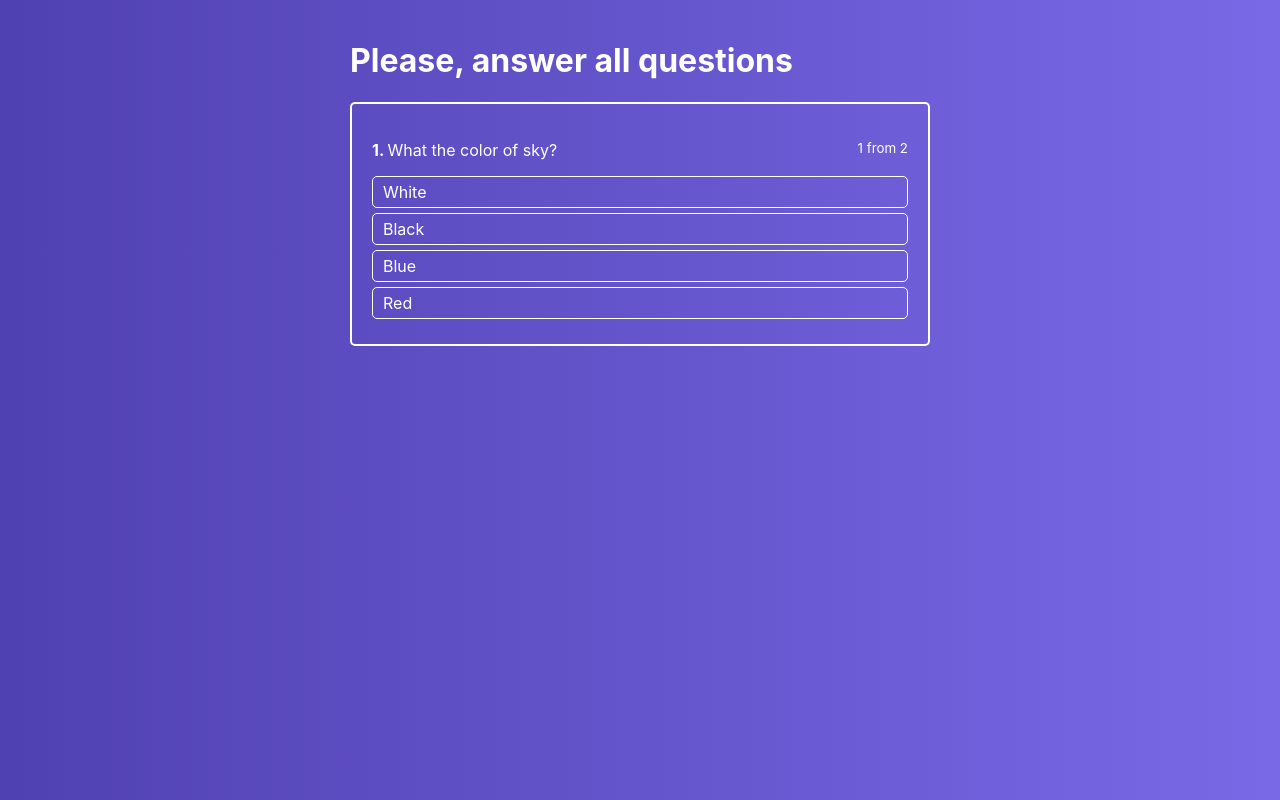
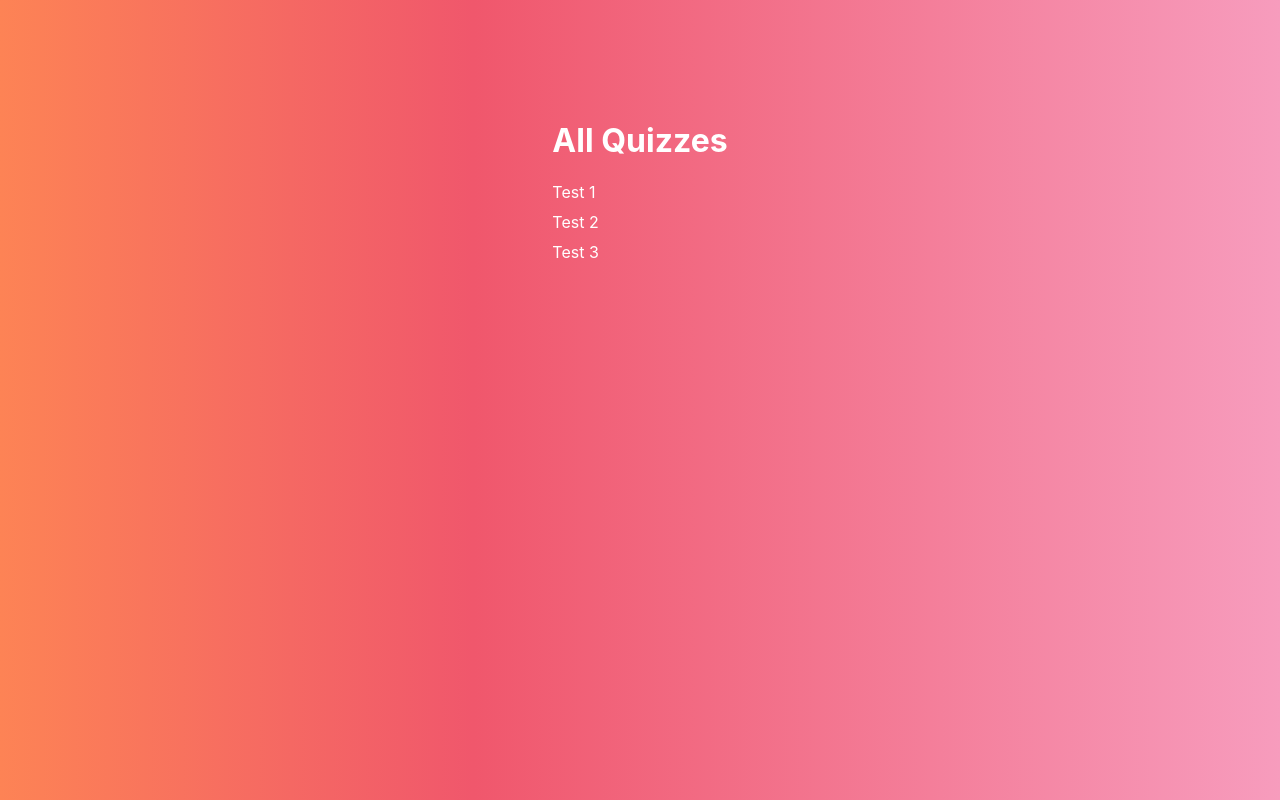
Before and after one commit to nakhaev/react-course, a React (Create React App) app: page / in a window 1280 px wide. Built offline with nearby package versions, Linux system fonts and the light colour scheme; the HTML template or start-up script is replaced by a standard one.

Commit message:
Routing was added

```diff
--- a/package.json
+++ b/package.json
@@ -10,6 +10,7 @@
     "prop-types": "^15.7.2",
     "react": "^17.0.2",
     "react-dom": "^17.0.2",
+    "react-router-dom": "^5.3.0",
     "react-scripts": "4.0.3",
     "web-vitals": "^1.0.1"
   },
--- a/src/App.js
+++ b/src/App.js
@@ -1,12 +1,21 @@
 import React, { Component } from 'react'
 import Layout from './hoc/Layout/Layout';
 import Quiz from './containers/Quiz/Quiz';
+import { Route, Switch } from 'react-router-dom';
+import QuizCreator from './containers/QuizCreator/QuizCreator';
+import QuizList from './containers/QuizList/QuizList';
+import Auth from './containers/Auth/Auth';
 
 class App extends Component {
   render() {
      return (
          <Layout>
-            <Quiz />
+             <Switch>
+                 <Route path='/auth' component={Auth} />
+                 <Route path='/quiz-creator' component={QuizCreator} />
+                 <Route path='/quiz/:id' component={Quiz} />
+                 <Route path='/' component={QuizList} />
+             </Switch>
          </Layout>
     );
   }
--- a/src/components/FinishedQuiz/FinishedQuiz.js
+++ b/src/components/FinishedQuiz/FinishedQuiz.js
@@ -1,6 +1,7 @@
 import React from 'react';
 import classes from './FinishedQuiz.module.css';
 import Button from '../UI/Button/Button';
+import { Link } from 'react-router-dom';
 
 const FinishedQuiz = (props) => {
     const {results, quiz, onRetry} = props;
@@ -26,7 +27,9 @@ const FinishedQuiz = (props) => {
             <p>Right answers {rightAnswersCount} from {quiz.length}</p>
             <div>
                 <Button onClick={onRetry} type="primary">Repeat Quiz</Button>
-                <Button onClick={onRetry} type="success">Choose another Quiz</Button>
+                <Link to={"/"}>
+                    <Button type="success">Choose another Quiz</Button>
+                </Link>
             </div>
         </div>
     )
--- a/src/components/Navigation/Drawer/Drawer.js
+++ b/src/components/Navigation/Drawer/Drawer.js
@@ -1,15 +1,27 @@
 import React, {Component} from 'react';
 import classes from './Drawer.module.css';
 import BackDrop from '../../UI/BackDrop/BackDrop';
+import { NavLink } from 'react-router-dom';
 
-const links = [1,2,3]
+const links = [
+    {to: '/', title: 'Quiz List', exact: true},
+    {to: 'quiz-creator', title: 'Quiz Creator', exact: false},
+    {to: '/auth', title: 'Auth', exact: false}
+]
 
 class Drawer extends Component {
     renderLinks() {
         return links.map((link, index) => {
             return (
                 <li key={index}>
-                    <a href="#" > Link {link} </a>
+                    <NavLink
+                        to={link.to}
+                        onClick={this.props.onClose}
+                        exact={link.exact}
+                        activeClassName={classes.active}
+                    >
+                        {link.title}
+                    </NavLink>
                 </li>
             )
         })
--- /dev/null
+++ b/src/containers/Auth/Auth.js
@@ -0,0 +1,11 @@
+import React from 'react';
+
+const Auth = props => {
+    return (
+        <div>
+            <h1>Auth</h1>
+        </div>
+    )
+}
+
+export default Auth;
--- /dev/null
+++ b/src/containers/QuizCreator/QuizCreator.js
@@ -0,0 +1,11 @@
+import React from 'react';
+
+const QuizCreator = props => {
+    return (
+        <div>
+            <h1>QuizCreator</h1>
+        </div>
+    )
+}
+
+export default QuizCreator;
--- /dev/null
+++ b/src/containers/QuizList/QuizList.js
@@ -0,0 +1,22 @@
+import React from 'react';
+import classes from './QuizList.module.css';
+import { NavLink } from 'react-router-dom';
+
+const QuizList = props => {
+    const quizzes = [1,2,3];
+    return (
+        <div className={classes.QuizList}>
+            <div>
+                <h1> All Quizzes </h1>
+                <ul>
+                    {(quizzes || []).map((q, index) => {
+                            return <li key={index}><NavLink to={'/quiz/'+q}>Test {q}</NavLink></li>
+                        })
+                    }
+                </ul>
+            </div>
+        </div>
+    )
+}
+
+export default QuizList;
--- /dev/null
+++ b/src/containers/QuizList/QuizList.module.css
@@ -0,0 +1,31 @@
+.QuizList {
+    display: flex;
+    justify-content: center;
+    padding-top: 100px;
+    flex-grow: 1;
+    width: 100%;
+    background: linear-gradient(90deg, #fd8355 0%, #f0576c 37%, #f79cbd 100%);
+}
+
+.QuizList h1 {
+    color: #fff;
+}
+
+.QuizList ul {
+    list-style: none;
+    margin: 0;
+    padding: 0;
+}
+
+.QuizList ul li {
+    margin-bottom: 10px;
+}
+
+.QuizList ul li a {
+    text-decoration: none;
+    color: #fff;
+}
+
+.QuizList ul li a:hover {
+    color: #363f54;
+}
--- a/src/index.js
+++ b/src/index.js
@@ -3,10 +3,13 @@ import ReactDOM from 'react-dom';
 import './index.scss';
 import App from './App';
 import reportWebVitals from './reportWebVitals';
+import { BrowserRouter } from 'react-router-dom';
 
 ReactDOM.render(
   <React.StrictMode>
-    <App />
+      <BrowserRouter>
+          <App />
+      </BrowserRouter>
   </React.StrictMode>,
   document.getElementById('root')
 );
```
Also changed, not shown: 1 other file (tests, documents, lock files or other folders).
